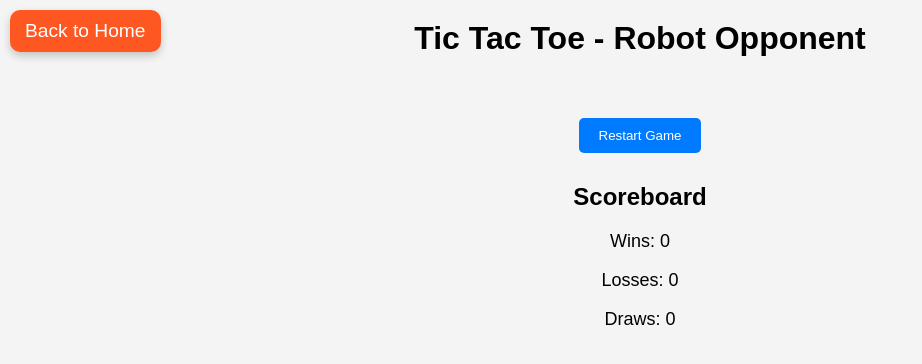
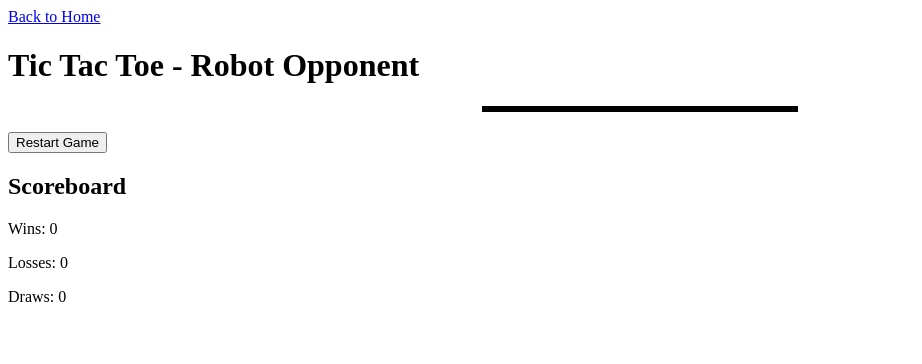
Before and after one commit to onlineminigames/game.github.io, a PHP site: page /tic-tac-toe.html in a window 1280 px wide. Shown: the top 364 px of the page, without its empty margins (0-922 px from the left). Run offline with PHP 8.4, Linux system fonts and the light colour scheme.

Commit message:
Update styles.css

```diff
--- a/styles.css
+++ b/styles.css
@@ -1,64 +1,26 @@
-.back-button {
-  position: absolute;
-  top: 10px;
-  left: 10px;
-  background: #ff5722;
-  color: white;
-  text-decoration: none;
-  font-size: 1.2em;
-  padding: 10px 15px;
-  border-radius: 10px;
-  box-shadow: 0 4px 8px rgba(0, 0, 0, 0.2);
-  transition: transform 0.2s, background 0.2s;
-}
-.back-button:hover {
-  background: #e64a19;
-  transform: translateY(-3px);
-}
-
-
-
-body {
-  font-family: Arial, sans-serif;
-  text-align: center;
-  background-color: #f4f4f4;
-}
-h1 {
-  margin-top: 20px;
-}
 #tic-tac-toe-board {
   display: grid;
-  grid-template-columns: repeat(3, 100px);
+  grid-template-columns: repeat(3, 100px); /* Creates a 3x3 grid */
   grid-gap: 5px;
   margin: 20px auto;
   width: max-content;
+  border: 3px solid #000; /* Optional border for the board */
+  background-color: #fff; /* Background for the board */
 }
+
 .cell {
   width: 100px;
   height: 100px;
-  background: #fff;
-  border: 2px solid #000;
+  background: #f4f4f4;
+  border: 2px solid #000; /* Border around each cell */
   font-size: 2em;
   display: flex;
   justify-content: center;
   align-items: center;
   cursor: pointer;
+  transition: background-color 0.2s ease;
 }
-#reset-btn {
-  margin-top: 20px;
-  padding: 10px 20px;
-  background-color: #007BFF;
-  color: white;
-  border: none;
-  border-radius: 5px;
-  cursor: pointer;
+
+.cell:hover {
+  background-color: #ddd; /* Slight hover effect for cells */
 }
-#reset-btn:hover {
-  background-color: #0056b3;
-}
-#scoreboard {
-  margin-top: 30px;
-}
-#scoreboard p {
-  font-size: 18px;
-}
```
